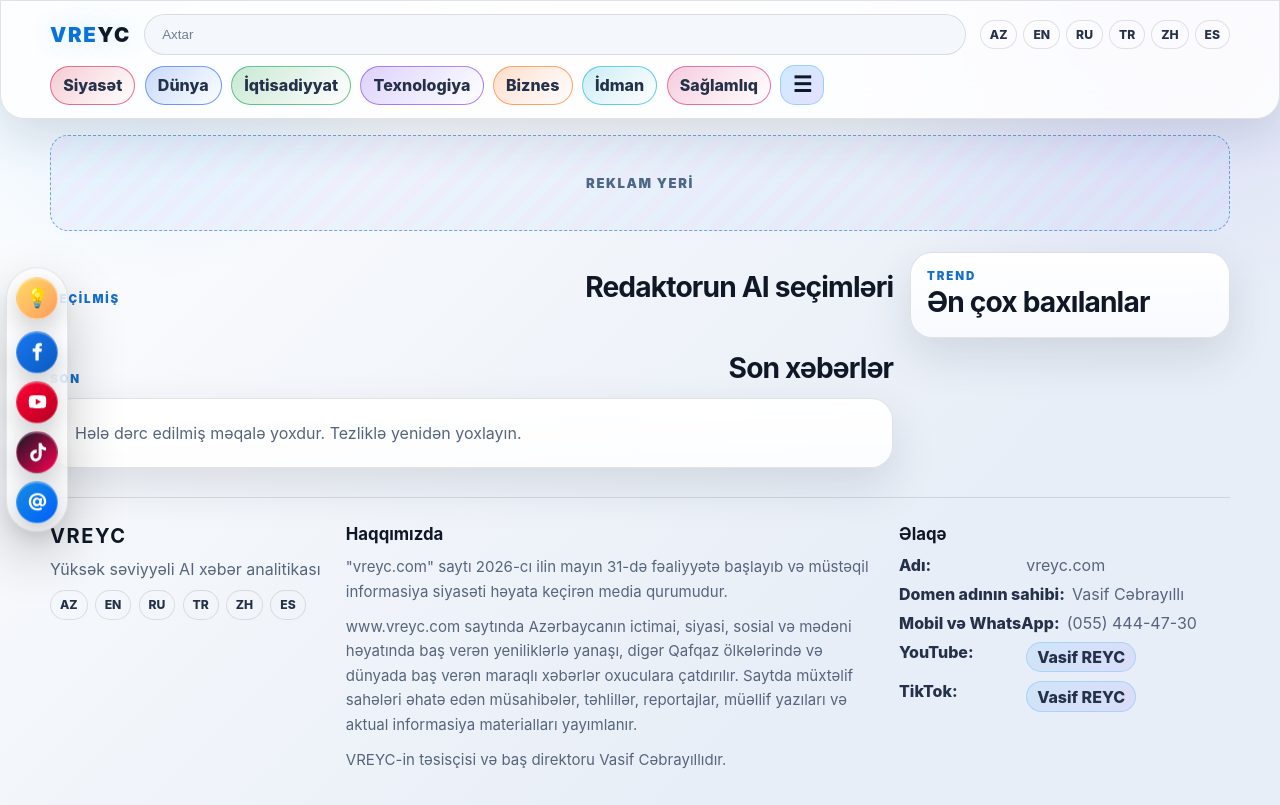
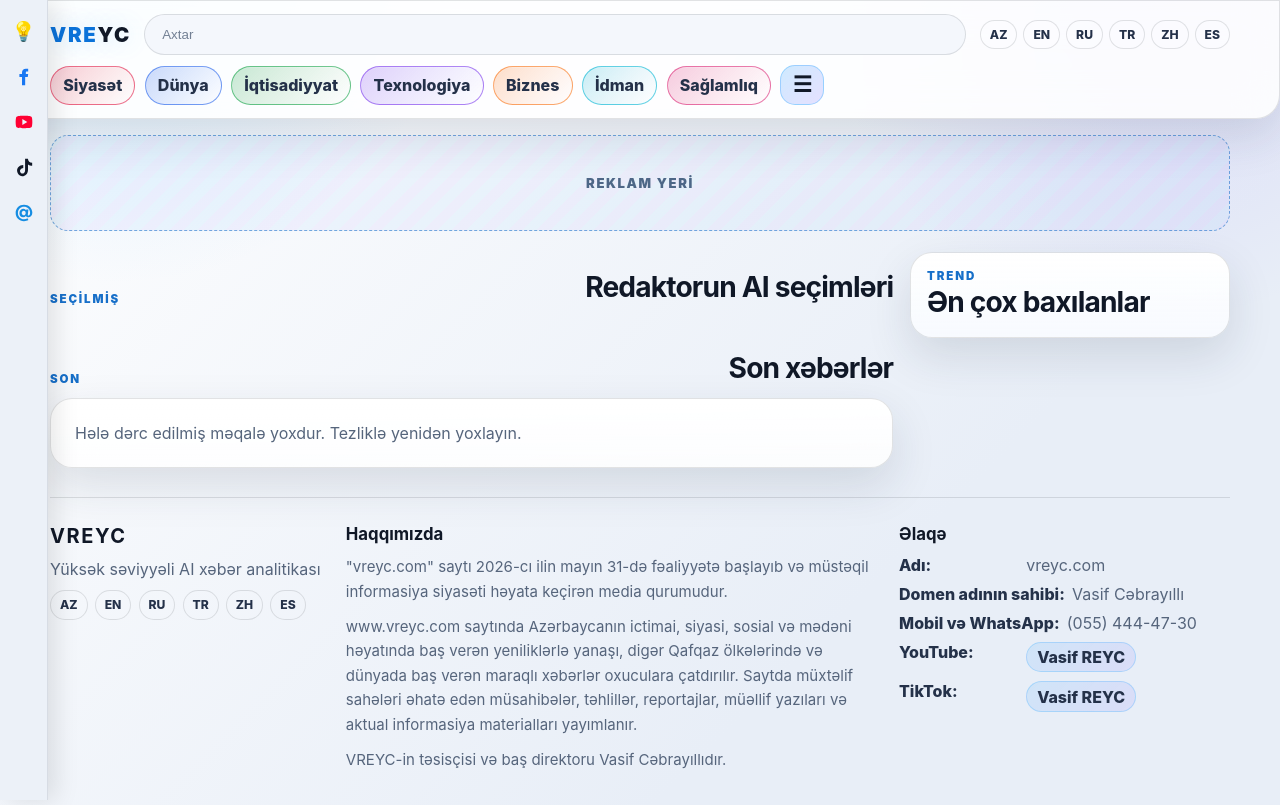
Before and after one commit to vasifre17/vre-ai-news, a FastAPI app: page / in a window 1280 px wide. Run offline with FastAPI, Linux system fonts and the light colour scheme; data comes from the database, SQL or seed files in the repository; data that the repository does not hold is empty; parts of the project's set-up code (start-up, migrations or seed data) failed here and were passed over; some libraries are stand-ins or nearby versions.

Commit message:
Fix fixed social sidebar

```diff
--- a/assets/styles.css
+++ b/assets/styles.css
@@ -128,61 +128,55 @@ img { display: block; max-width: 100%; }
 
 .fixed-social-sidebar {
   position: fixed;
-  left: 1rem;
-  top: 50%;
-  transform: translateY(-50%);
-  z-index: 25;
-  display: grid;
-  gap: .5rem;
-  padding: .55rem;
-  border: 1px solid color-mix(in srgb, var(--border) 82%, #ffffff 18%);
-  border-radius: 999px;
-  background: linear-gradient(180deg, color-mix(in srgb, var(--surface) 84%, transparent), color-mix(in srgb, var(--card) 72%, transparent));
-  box-shadow: 0 22px 55px rgba(0, 0, 0, .22), inset 0 1px 0 rgba(255, 255, 255, .18);
-  backdrop-filter: blur(18px) saturate(1.25);
-  -webkit-backdrop-filter: blur(18px) saturate(1.25);
+  left: 0;
+  top: 0;
+  z-index: 1000;
+  display: flex;
+  flex-direction: column;
+  align-items: center;
+  width: 48px;
+  height: 100vh;
+  padding: .8rem 0;
+  gap: .45rem;
+  border-right: 1px solid color-mix(in srgb, var(--border) 78%, transparent);
+  background: color-mix(in srgb, var(--bg) 88%, #ffffff 12%);
+  box-shadow: 8px 0 24px rgba(0, 0, 0, .10);
+}
+[data-theme="light"] .fixed-social-sidebar {
+  background: color-mix(in srgb, var(--bg2) 84%, #ffffff 16%);
 }
 .social-button {
   appearance: none;
   display: grid;
   place-items: center;
-  width: 42px;
-  height: 42px;
+  width: 38px;
+  height: 38px;
   padding: 0;
-  border: 1px solid rgba(255, 255, 255, .24);
+  border: 0;
   border-radius: 50%;
-  color: #fff;
-  background: linear-gradient(135deg, var(--social-from, rgba(84, 183, 255, .36)), var(--social-to, rgba(141, 120, 255, .32)));
-  box-shadow: inset 0 1px 0 rgba(255, 255, 255, .28), 0 10px 24px rgba(0, 0, 0, .20);
+  color: var(--social-color, var(--soft));
+  background: transparent;
   cursor: pointer;
   outline: 0;
-  transition: transform .18s ease, box-shadow .18s ease, border-color .18s ease, filter .18s ease;
+  transition: background-color .18s ease, color .18s ease, transform .18s ease;
 }
 .social-button:hover,
 .social-button:focus-visible {
-  color: #fff;
-  transform: translateX(4px) scale(1.06);
-  border-color: rgba(255, 255, 255, .62);
-  filter: saturate(1.18) brightness(1.06);
-  box-shadow: inset 0 1px 0 rgba(255, 255, 255, .34), 0 14px 30px rgba(0, 0, 0, .26);
+  color: var(--social-hover-color, var(--text));
+  background: color-mix(in srgb, currentColor 13%, transparent);
+  transform: translateY(-1px);
 }
-.social-icon { width: 21px; height: 21px; fill: currentColor; display: block; }
+.social-icon { width: 20px; height: 20px; fill: currentColor; display: block; }
 .theme-lamp-button {
-  --social-from: rgba(255, 218, 99, .98);
-  --social-to: rgba(255, 145, 77, .9);
-  margin-bottom: .24rem;
-  color: #1b2235;
-  font-size: 1.18rem;
+  --social-color: #f4b400;
+  --social-hover-color: #ffcf33;
+  font-size: 1.2rem;
+  line-height: 1;
 }
-[data-theme="dark"] .theme-lamp-button {
-  --social-from: rgba(84, 183, 255, .48);
-  --social-to: rgba(141, 120, 255, .42);
-  color: #fff3b0;
-}
-.social-facebook { --social-from: #1877f2; --social-to: #0b5bbf; }
-.social-youtube { --social-from: #ff0033; --social-to: #b80024; }
-.social-tiktok { --social-from: #111827; --social-to: #ff0050; }
-.social-mailru { --social-from: #168de2; --social-to: #005ff9; }
+.social-facebook { --social-color: #1877f2; --social-hover-color: #3b8cff; }
+.social-youtube { --social-color: #ff0033; --social-hover-color: #ff335c; }
+.social-tiktok { --social-color: var(--text); --social-hover-color: #ff0050; }
+.social-mailru { --social-color: #168de2; --social-hover-color: #2fa4f5; }
 
 .ad-zone {
   display: grid;
@@ -299,7 +293,6 @@ img { display: block; max-width: 100%; }
 .section-head { display: flex; justify-content: space-between; align-items: center; }
 
 @media (max-width: 1280px) {
-  .fixed-social-sidebar { left: .4rem; }
   .page-shell { grid-template-columns: minmax(0, 1fr); width: min(var(--container), calc(100% - 2rem)); }
   .ad-zone-vertical { display: none; }
 }
```
Also changed, not shown: article.html (+16 -0 lines), index.html (+16 -1 lines).
